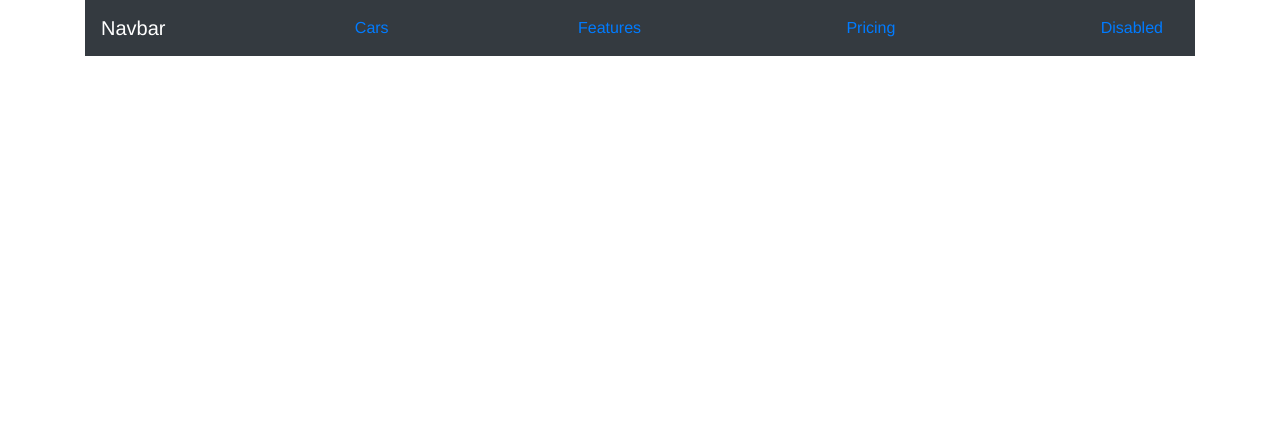
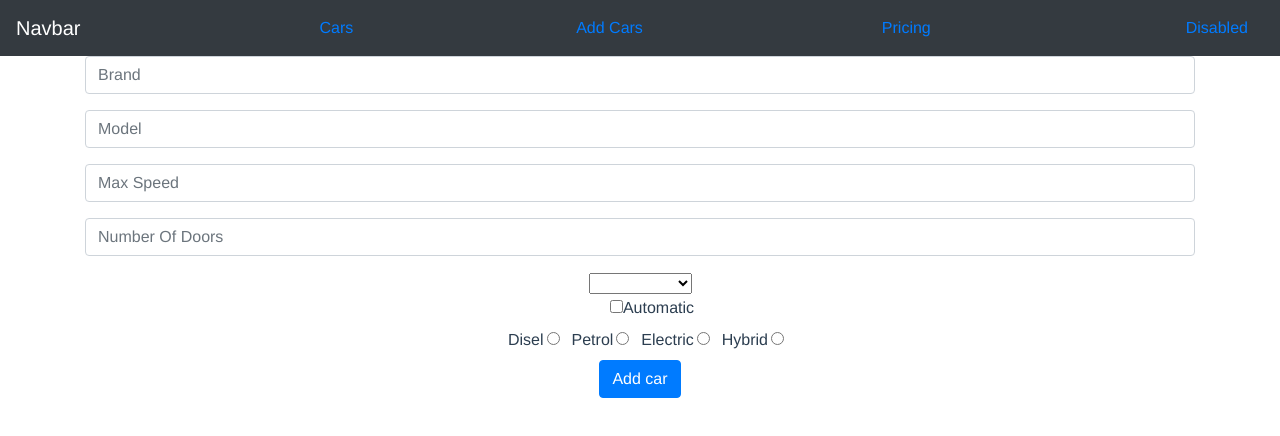
Before and after one commit to sinisam92/vue-cars-app, a Vue app: page /add in a window 1280 px wide. Shown: the top 436 px of the page. Built offline with nearby package versions, Linux system fonts and the light colour scheme.

Commit message:
Zadatak 3

```diff
--- a/src/App.vue
+++ b/src/App.vue
@@ -9,12 +9,15 @@
 <script>
 import NavBar from "./components/NavBar";
 import AppCars from "./components/AppCars";
+import AddCars from "./components/AddCars";
+
 
 export default {
   name: 'app',
   components: {
     NavBar,
-    AppCars
+    AppCars,
+    AddCars
   }
 }
 </script>
--- /dev/null
+++ b/src/components/AddCars.vue
@@ -0,0 +1,68 @@
+<template>
+    <div class="container">
+        <form @submit.prevent="addCar">
+            <div class="form-group">
+                <input type="text" class="form-control" placeholder="Brand" v-model="newCar.brand">
+            </div>
+            <div class="form-group">
+                <input type="text" class="form-control" placeholder="Model" v-model="newCar.model">
+            </div>
+             <div class="form-group">
+                <input type="number" class="form-control" placeholder="Max Speed" v-model="newCar.maxSpeed">
+            </div>
+             <div class="form-group">
+                <input type="number" class="form-control" placeholder="Number Of Doors" v-model="newCar.numberOfDoors">
+            </div>
+            <select  aria-placeholder="Select Section" v-model="newCar.year" :value="years">
+                <option disabled value="">Select year</option>
+                <option v-for="(year, index) in years" :key="index">
+                    {{ year }}
+                </option>
+            </select>
+            <div class="custom-control ">
+                <input type="checkbox" v-model="newCar.isAutomatic">
+                <label class="custom-controll">Automatic</label>
+            </div>
+             <div class="engine-input">
+                 <label>Disel</label>
+                <input type="radio" v-model="newCar.engine" value="Disel">
+                <label>Petrol</label>
+                <input type="radio" v-model="newCar.engine" value="Petrol">
+                <label>Electric</label>
+                <input type="radio" v-model="newCar.engine" value="Electric">
+                <label>Hybrid</label>
+                <input type="radio" v-model="newCar.engine" value="Hybrid">
+            </div>
+
+            <button type="submit" class="btn btn-primary">Add car</button>
+    </form>
+    </div>
+</template>
+<script>
+import CarsService from "../services/CarsService";
+export default {
+    data() {
+        return {
+           years: Array(29).fill(1990).map((n, i) => n + i),
+           newCar: {
+               isAutomatic: false
+           }
+        }
+    },
+    methods: {
+        addCar() {
+            CarsService.add(this.newCar);
+            this.newCar = {}
+            this.$router.push({ path: '/cars' })
+        }
+    }
+}
+</script>
+<style scoped>
+.engine-input input {
+    margin-left: 3px;
+}
+.engine-input label {
+    margin-left: 12px;
+}
+</style>
--- a/src/components/AppCars.vue
+++ b/src/components/AppCars.vue
@@ -1,20 +1,53 @@
 <template>
     <div class="container">
-
+        <table border="1">
+            <thead>
+                <th>Id</th>
+                <th>Brand</th>
+                <th>Model</th>
+                <th>Year</th>
+                <th>Max Speed</th>
+                <th>Automatic</th>
+                <th>Engine</th>
+                <th>Number Of Doors</th>
+            </thead>
+            <tbody>
+                <tr v-for="(car, index) in cars" :key="index">
+                    <td>{{ car.id }}</td>
+                    <td>{{ car.brand }}</td>
+                    <td>{{ car.model }}</td>
+                    <td>{{ car.year}}</td>
+                    <td>{{ car.maxSpeed}}</td>
+                    <td>{{ car.isAutomatic }}</td>
+                    <td>{{ car.engine }}</td>
+                    <td>{{ car.numberOfDoors }}</td>
+                </tr>
+            </tbody>
+        </table>
     </div>
 </template>
 <script>
 import CarsService from "../services/CarsService";
 export default {
-    created() {
-        // CarsService.getAll()
-        console.log(CarsService.getAll());
-
-    },
     data() {
         return {
+            cars: [],
+        }
+    },
+    created() {
+        CarsService.getAll()
+          .then(response => {
+                this.cars = response.data;
 
-        }
-    }
+            }).catch(error =>{
+                console.log(error.response);
+
+            })
+    },
 }
 </script>
+<style scoped>
+table {
+    border: 5px;
+}
+</style>
--- a/src/components/NavBar.vue
+++ b/src/components/NavBar.vue
@@ -1,11 +1,10 @@
 <template>
-    <div class="container">
+    <div>
         <nav class="navbar navbar-dark bg-dark">
         <a class="navbar-brand" href="#">Navbar</a>
 
            <router-link to="/cars">Cars</router-link>
-
-            <a class="nav-link" href="#">Features</a>
+           <router-link to="/add">Add Cars</router-link>
 
             <a class="nav-link" href="#">Pricing</a>
 
--- a/src/main.js
+++ b/src/main.js
@@ -2,6 +2,7 @@ import Vue from 'vue'
 import App from './App.vue'
 import VueRouter from 'vue-router'
 import AppCars from "./components/AppCars.vue";
+import AddCars from "./components/AddCars.vue";
 
 Vue.config.productionTip = false
 
@@ -9,7 +10,8 @@ Vue.use(VueRouter);
 
 const routes = [
   { path: '/', redirect: '/cars' },
-  { path: '/cars', component: AppCars, name: 'cars'}
+  { path: '/cars', component: AppCars, name: 'cars'},
+  { path: '/add', component: AddCars, name: 'add-cars'}
 ];
 
 const router = new VueRouter({
--- a/src/services/CarsService.js
+++ b/src/services/CarsService.js
@@ -6,14 +6,11 @@ class CarsService {
         axios.defaults.baseURL = 'http://localhost:3000/api/'
     }
     getAll() {
-        axios.get('cars')
-            .then(response => {
-                console.log(response.data);
+       return axios.get('cars')
 
-            }).catch(error =>{
-                console.log(error.response);
-
-            })
+    }
+    add(newCar) {
+        axios.post('cars', newCar)
     }
 }
 
```
